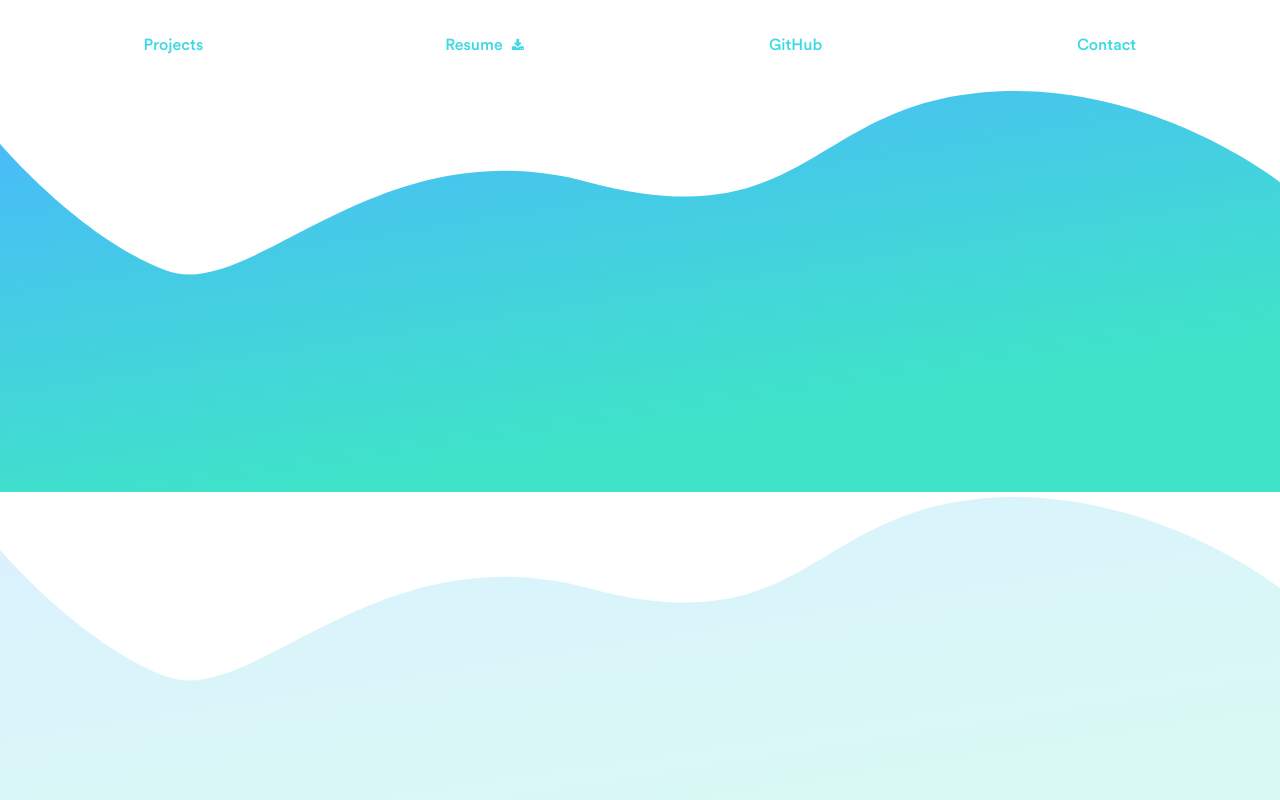
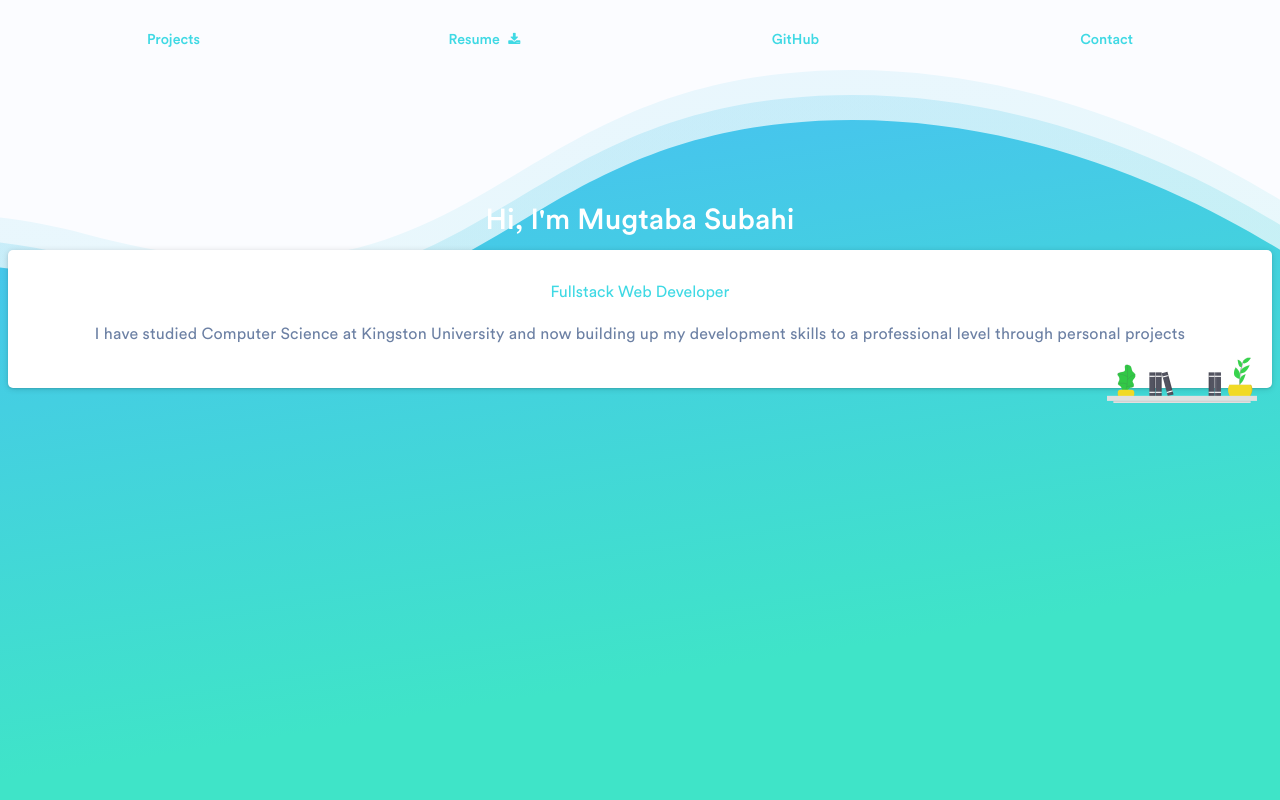
Before and after one commit to mugtaba-subahi/portfolio, a Vue app: page / in a window 1280 px wide. Shown: the top 800 px of the page. Built offline with nearby package versions, Linux system fonts and the light colour scheme.

Commit message:
added intro and split into components

```diff
--- a/src/App.vue
+++ b/src/App.vue
@@ -1,30 +1,21 @@
 <template>
-  <div id="app">
-    <nav>
-      <ul class="nav">
-        <li class="nav__item"> Projects </li>
-        <li class="nav__item nav__item--resume"> Resume </li>
-        <li class="nav__item"> GitHub </li>
-        <li class="nav__item"> Contact </li>
-      </ul>
-    </nav>
+  <div class="root">
+    <Navigation />
 
-    <img class="wave" src="./assets/wave1.svg" alt="wave">
-    <img class="wave" src="./assets/wave2.svg" alt="wave">
-    <img class="wave" src="./assets/wave3.svg" alt="wave">
+    <img class="wave wave--3" src="./assets/wave3.svg" alt="wave">
+    <img class="wave wave--2" src="./assets/wave2.svg" alt="wave">
+    <img class="wave wave--1" src="./assets/wave1.svg" alt="wave">
 
-    <h1 class="name"> Hi, I'm Mugtaba Subahi </h1>
-    <div class="card">
-      <h2 class="card__title"> Fullstack Web Developer </h2>
-      <p class="card__text"> I have studied Computer Science at Kingston University and now building up my development skills to a professional level through personal projects </p>
-      <img class="card__img" src="./assets/plants.svg" alt="plants and books">
-    </div>
+    <Introduction />
   </div>
 </template>
 
 <script>
+import Navigation from './components/Navigation.vue';
+import Introduction from './components/Introduction.vue';
+
 export default {
-  components: {}
+  components: { Navigation, Introduction }
 };
 </script>
 
@@ -38,23 +29,24 @@ export default {
 // Scoped styles
 @import (reference) './styles/index.less';
 
-.nav {
-  .pad-tb-7;
-  .pad-lr-4;
-  display: grid;
-  grid-template-columns: repeat(4, 1fr);
-  justify-items: center;
+.root {
+  position: relative;
+  overflow: hidden;
+  height: 100%;
+}
 
-  &__item {
-    color: @light-blue-text-color;
-    font-family: 'font-medium';
+.wave {
+  position: absolute;
+  z-index: -1;
+  width: 180%;
+  right: -50px;
 
-    &--resume:after {
-      content: '\f019';
-      font-family: FontAwesome;
-      font-size: 13px;
-      margin-left: 5px;
-    }
+  &--2 {
+    margin-top: 25px;
+  }
+
+  &--1 {
+    margin-top: 50px;
   }
 }
 </style>
--- /dev/null
+++ b/src/components/Introduction.vue
@@ -0,0 +1,54 @@
+<template>
+  <div>
+    <h1 class="name"> Hi, I'm Mugtaba Subahi </h1>
+
+    <div class="card">
+      <h2 class="card__title"> Fullstack Web Developer </h2>
+      <p class="card__text"> I have studied Computer Science at Kingston University and now building up my development skills to a professional level through personal projects </p>
+      <img class="card__img" src="./../assets/plants.svg" alt="plants and books">
+    </div>
+  </div>
+</template>
+
+<script>
+export default {};
+</script>
+
+<style lang="less" scoped>
+@import (reference) './../styles/index.less';
+
+.name {
+  .exa;
+  font-family: 'font-medium';
+  color: white;
+  margin-top: 130px;
+  text-align: center;
+}
+
+.card {
+  .box-shadow-1;
+  margin: 8px;
+  padding: @size-6 @size-6 @size-8 @size-6;
+  background-color: white;
+  position: relative;
+  border-radius: 5px;
+  text-align: center;
+
+  &__title {
+    .push-down-4;
+    color: @light-blue-text-color;
+  }
+
+  &__text {
+    color: @light-grey-text-color;
+    letter-spacing: 0.2px;
+  }
+
+  &__img {
+    position: absolute;
+    bottom: -15px;
+    right: 15px;
+    width: 150px;
+  }
+}
+</style>
--- /dev/null
+++ b/src/components/Navigation.vue
@@ -0,0 +1,39 @@
+<template>
+  <nav>
+    <ul class="nav">
+      <li class="nav__item"> Projects </li>
+      <li class="nav__item nav__item--resume"> Resume </li>
+      <li class="nav__item"> GitHub </li>
+      <li class="nav__item"> Contact </li>
+    </ul>
+  </nav>
+</template>
+
+<script>
+export default {};
+</script>
+
+<style lang="less" scoped>
+@import (reference) './../styles/index.less';
+
+.nav {
+  .pad-4;
+  margin-top: 10px;
+  display: grid;
+  grid-template-columns: repeat(4, 1fr);
+  justify-items: center;
+
+  &__item {
+    .milli;
+    color: @light-blue-text-color;
+    font-family: 'font-medium';
+
+    &--resume:after {
+      content: '\f019';
+      font-family: FontAwesome;
+      font-size: 13px;
+      margin-left: 5px;
+    }
+  }
+}
+</style>
--- a/src/styles/base.less
+++ b/src/styles/base.less
@@ -1,3 +1,5 @@
+@import (reference) './index.less';
+
 @font-face {
   font-family: 'font-regular';
   src: url('../fonts/CIRCULARSTD-BOOK.OTF') format('opentype');
@@ -9,5 +11,7 @@
 }
 
 body {
+  .kilo;
   font-family: 'font-regular';
+  background-color: @soft-grey-color;
 }
--- a/src/styles/shadows.less
+++ b/src/styles/shadows.less
@@ -1,3 +1,3 @@
 .box-shadow-1 {
-  box-shadow: 0 1px 2px rgba(0, 0, 0, 0.1), 0 1px 1px rgba(0, 0, 0, 0.15);
+  box-shadow: 0 1px 2px rgba(0, 0, 0, 0.1), 0 1px 6px rgba(0, 0, 0, 0.15);
 }
```
